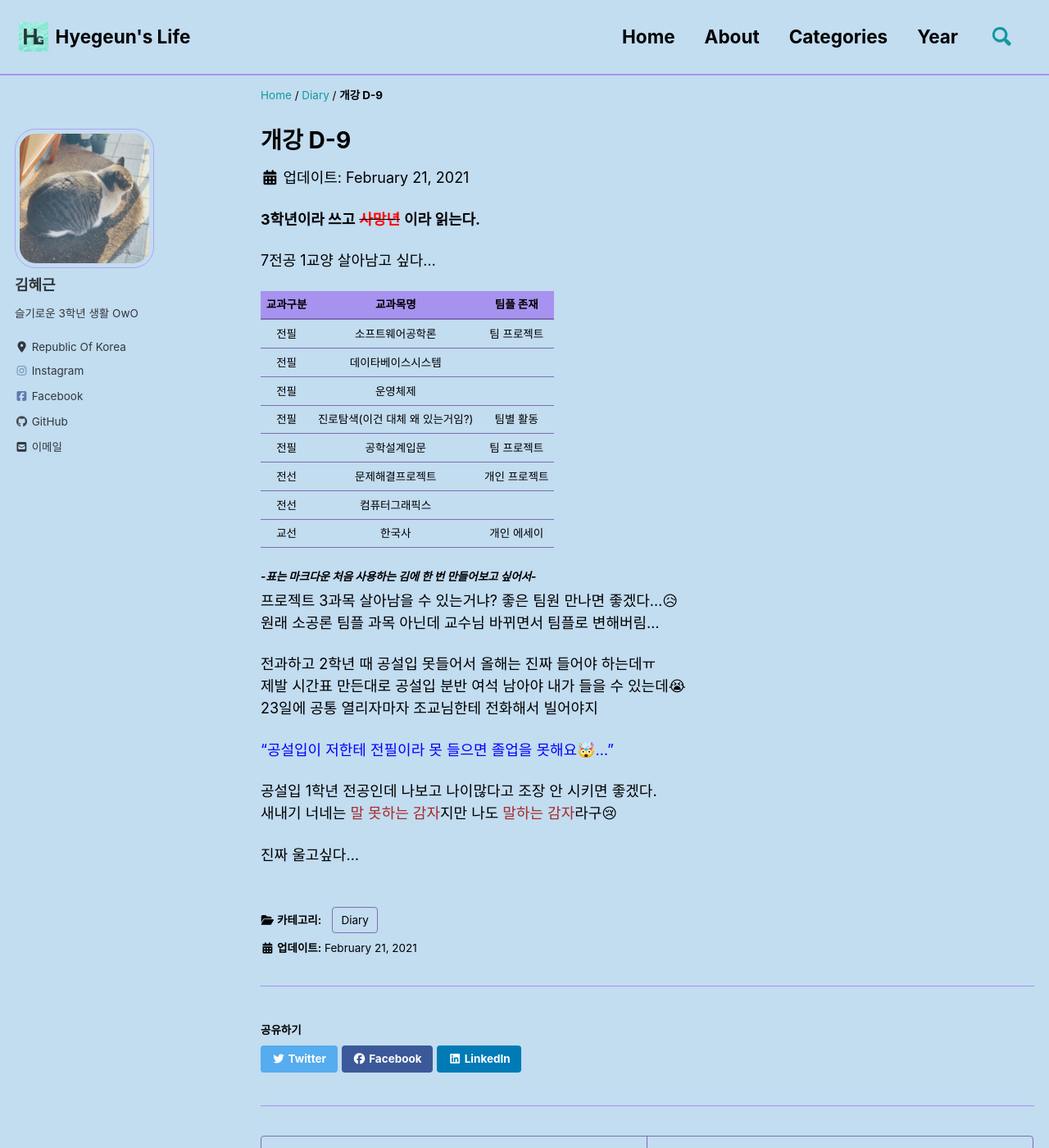
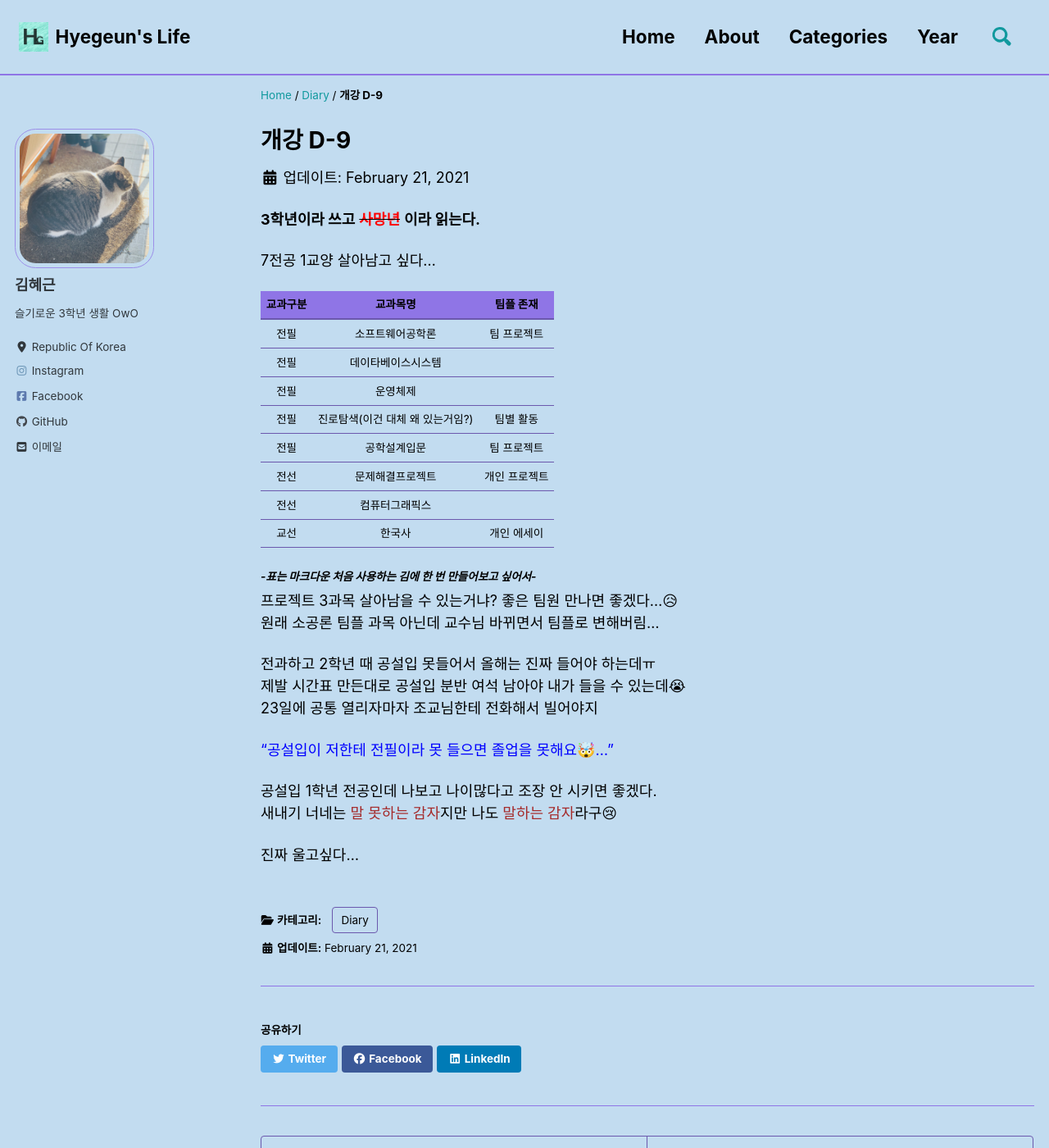
Before and after one commit to hyegeun/hyegeun.github.io, a Jekyll site: the page built from _posts/Diary/2021-02-22-post1.md, in a window 1280 px wide and 1400 px high. Shown: the whole window at 82% size. Built offline with Jekyll 4.4.1, drawn with Linux system fonts in a browser that asks for light colours; cached includes are drawn as plain includes; nearby versions of some CDN libraries; a script that is not in the unit is left out; comment, search, counter and statistics services are not loaded.

Commit message:
Update _mint.scss

```diff
--- a/_sass/minimal-mistakes/skins/_mint.scss
+++ b/_sass/minimal-mistakes/skins/_mint.scss
@@ -7,7 +7,7 @@ $background-color: #c2dcf0 !default;
 $text-color: #000000 !default;
 $muted-text-color: #000000 !default;
 $primary-color: #11999e !default;
-$border-color: #a892f0 !default;
+$border-color: #8f75e6 !default;
 /* $border-color: mix(#fff, #40514e, 75%) !default;  */
 $footer-background-color: #cfeaff !default;
 $link-color: #11999e !default;
```
